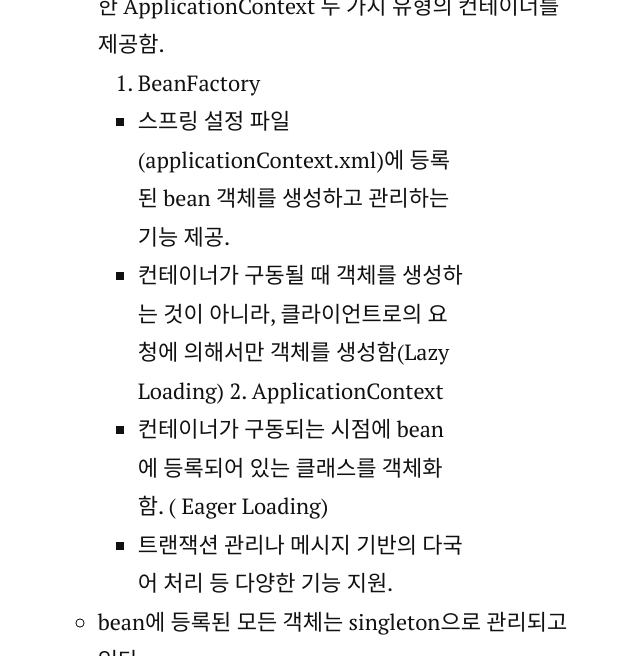
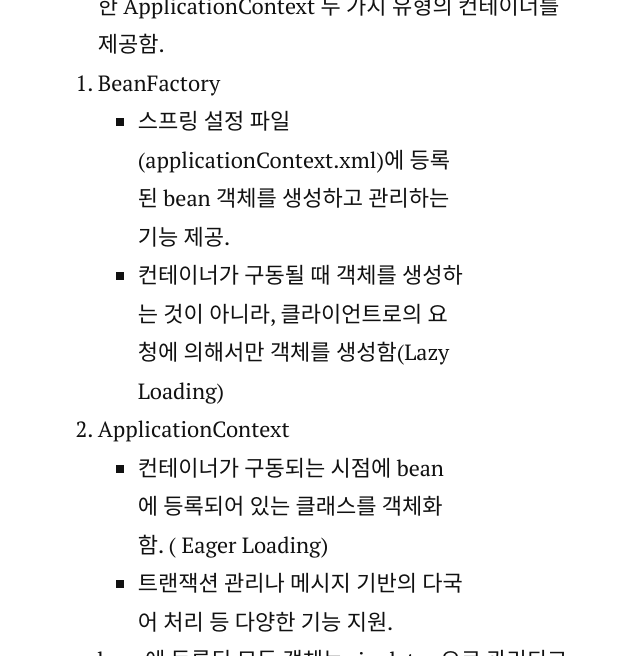
Before and after one commit to BYEONGJAELEE/BYEONGJAELEE.github.io, a Jekyll site: the page built from _posts/2018-06-10-SpringBoot-Basic.markdown, in a window 1280 px wide and 900 px high, scrolled down 1409 px, cut to the strip 0-656 px from the top of the window. Shown: the whole strip, without its empty margins (251-891 px from the left). Built offline with Jekyll 4.4.1, drawn with Linux system fonts in a browser that asks for light colours; nearby versions of some CDN libraries.

```diff
--- a/_posts/2018-06-10-SpringBoot-Basic.markdown
+++ b/_posts/2018-06-10-SpringBoot-Basic.markdown
@@ -22,12 +22,15 @@ categories: jekyll update
 
 - Container
     - Spring Framework에서는 BeanFactory와 이를 상속한 ApplicationContext 두 가지 유형의 컨테이너를 제공함.
+
     1. BeanFactory
-        - 스프링 설정 파일(applicationContext.xml)에 등록된 bean 객체를 생성하고 관리하는 기능 제공.
-        - 컨테이너가 구동될 때 객체를 생성하는 것이 아니라, 클라이언트로의 요청에 의해서만 객체를 생성함(Lazy Loading)
+        * 스프링 설정 파일(applicationContext.xml)에 등록된 bean 객체를 생성하고 관리하는 기능 제공.
+        *  컨테이너가 구동될 때 객체를 생성하는 것이 아니라, 클라이언트로의 요청에 의해서만 객체를 생성함(Lazy Loading)
+
     2. ApplicationContext
-        - 컨테이너가 구동되는 시점에 bean에 등록되어 있는 클래스를 객체화 함. ( Eager Loading)
-        - 트랜잭션 관리나 메시지 기반의 다국어 처리 등 다양한 기능 지원.
+        * 컨테이너가 구동되는 시점에 bean에 등록되어 있는 클래스를 객체화 함. ( Eager Loading)
+        * 트랜잭션 관리나 메시지 기반의 다국어 처리 등 다양한 기능 지원.
+
     - bean에 등록된 모든 객체는 singleton으로 관리되고 있다.
 
     ![image](https://user-images.githubusercontent.com/12456375/41198125-0609a0c4-6cad-11e8-8ad7-789e6e882520.png)
```
